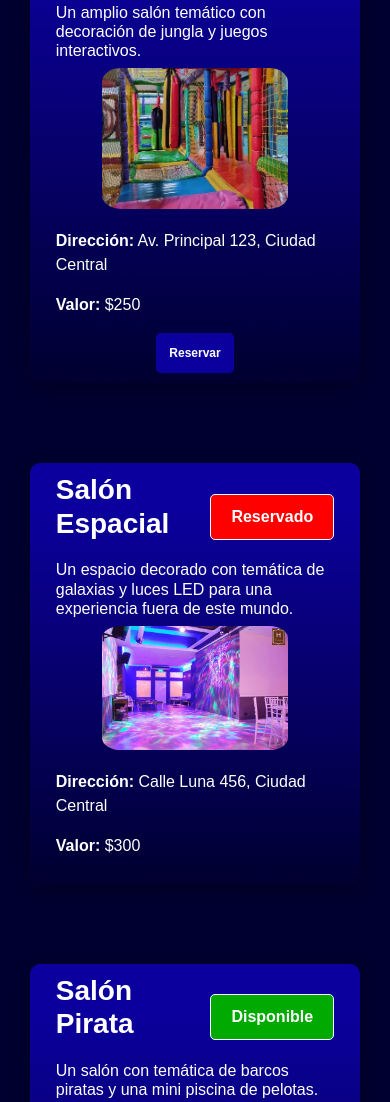
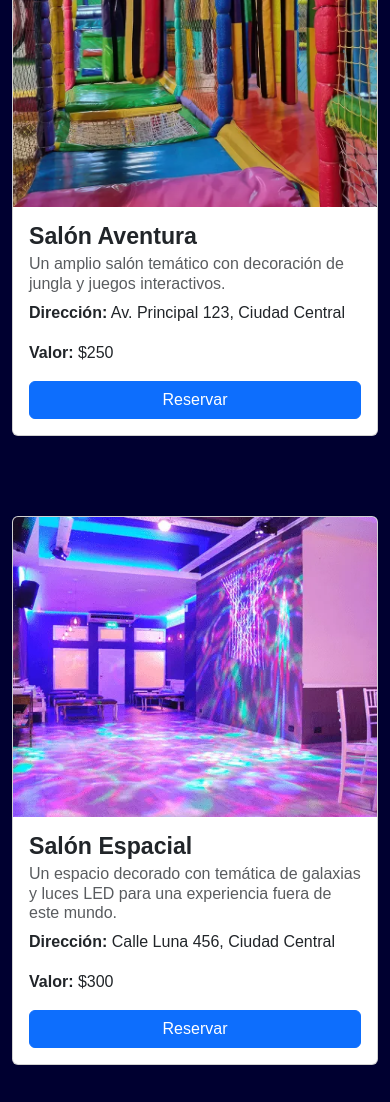
Before and after one commit to Julihumere/trampolin-park, a plain HTML site: page index.html in a window 390 px wide. Shown: the part 1529-2631 px from the top of the page. Drawn offline with nearby package versions, Linux system fonts and the light colour scheme.

Commit message:
Salones con Bootstrap 5

```diff
--- a/index.html
+++ b/index.html
@@ -155,7 +155,6 @@
   const $ = (el) => document.querySelector(el);
   const $$ = (el) => document.querySelectorAll(el);
 
-  // mapear los salones
   const $salones = $(".cards-salones");
 
   fetch("./JSON/salones.json")
@@ -164,39 +163,19 @@
       return res.json();
     })
     .then((salones) => {
-      // Insertar las tarjetas en el DOM
       $salones.innerHTML = salones
         .map(
           (salon) => `
-            <div class="card-salon">
-              <div class="card-salon-header">
-                <h1>${salon.titulo}</h1>
-                <div class="card-salon-status" style="background-color: ${
-                  salon.estado === "Reservado" ? "#ff0000" : "#00aa00"
-                }">
-                  ${
-                    salon.estado === "Reservado"
-                      ? `<span>Reservado</span>`
-                      : `<span>Disponible</span>`
-                  }
+            <div class="col-md-6 col-lg-8 mb-6">
+              <div class="card h-100">
+                <img src="${salon.img}" class="card-img-top" alt="${salon.titulo}">
+                <div class="card-body d-flex flex-column">
+                  <h3 class="card-title"><strong>${salon.titulo}</strong></h5>
+                  <h6 class="card-subtitle mb-2 text-muted">${salon.descripcion}</h6>
+                  <p class="card-text"><strong>Dirección:</strong> ${salon.direccion}</p>
+                  <p class="card-text"><strong>Valor:</strong> $${salon.valor}</p>
+                      <button class="btn btn-primary mt-auto">Reservar</button>
                 </div>
-              </div>
-              <h3>${salon.descripcion}</h3>
-              <div class="card-salon-info">
-                <div class="card-salon-details">
-                  <div class="card-salon-details-info">
-                    <p><strong>Dirección:</strong> ${salon.direccion}</p>
-                    <p><strong>Valor:</strong> $${salon.valor}</p>
-                  </div>
-                    ${
-                      salon.estado === "Reservado"
-                        ? ""
-                        : `<button class="card-button">Reservar</button>`
-                    }
-                </div>
-                    <img src="${salon.img}" alt="${
-            salon.titulo
-          }" class="card-salon-img" />
               </div>
             </div>
           `
--- a/style.css
+++ b/style.css
@@ -290,106 +290,7 @@ body {
   row-gap: 80px;
 }
 
-.card-salon {
-  width: 70%;
-  height: 400px;
-  display: flex;
-  flex-direction: column;
-  justify-content: space-between;
-  align-items: flex-start;
-  align-self: center;
-  background: linear-gradient(to bottom, #0b009e 10%, transparent 100%);
-  backdrop-filter: blur(50px);
-  color: #fff;
-  border-radius: 10px;
-  padding: 20px;
-  box-shadow: 0 4px 20px rgba(0, 0, 0, 0.3);
-}
 
-.card-salon-header {
-  width: 100%;
-  display: flex;
-  justify-content: space-between;
-  align-items: center;
-}
-
-.card-salon-status {
-  display: flex;
-  justify-content: center;
-  align-items: center;
-  border: 1px solid;
-  padding: 10px 20px;
-  border-radius: 5px;
-  font-size: 16px;
-  font-weight: bold;
-  color: #fff;
-}
-
-.card-salon-header > h1 {
-  font-size: 36px;
-  font-weight: bold;
-  color: #fff;
-  margin-bottom: 20px;
-  align-self: center;
-}
-
-.card-salon-info {
-  width: 100%;
-  display: flex;
-  justify-content: space-between;
-  align-items: center;
-  align-self: center;
-}
-
-.card-salon-details {
-  width: 50%;
-  height: 200px;
-  display: flex;
-  flex-direction: column;
-  justify-content: flex-start;
-  align-items: flex-start;
-}
-
-.card-salon-details-info {
-  width: 100%;
-  font-size: 16px;
-  color: #fff;
-  text-align: left;
-  margin-bottom: 50px;
-}
-
-.card-salon-img {
-  width: 200px;
-  height: 200px;
-  border-radius: 10%;
-}
-
-.card-button {
-  align-self: center;
-  width: 100%;
-  height: 40px;
-  display: flex;
-  justify-content: center;
-  align-items: center;
-  background-color: #0b009e;
-  color: #fff;
-  font-size: 16px;
-  font-weight: bold;
-  border-radius: 5px;
-  cursor: pointer;
-  border: none;
-  transition: all 0.3s ease-in-out;
-}
-
-.card-button:hover {
-  background-color: #000071;
-  color: #fff;
-  transform: scale(1.05);
-}
-
-.card-button:active {
-  transform: scale(0.95);
-}
 
 @media screen and (max-width: 1300px) {
   .cards-salones {
@@ -400,70 +301,6 @@ body {
 @media screen and (max-width: 768px) {
   .cards-salones {
     grid-template-columns: 1fr;
-  }
-
-  .card-salon {
-    width: 90%;
-    height: auto;
-    padding: 10px;
-    align-items: center;
-  }
-  .card-salon-header {
-    width: 90%;
-  }
-  .card-salon-header > h1 {
-    font-size: 28px;
-  }
-
-  .card-salon > h3 {
-    width: 90%;
-  }
-
-  .card-salon-info {
-    flex-direction: column-reverse;
-  }
-
-  .card-salon-img {
-    width: 60%;
-    height: auto;
-  }
-
-  .card-salon-details {
-    width: 100%;
-    height: auto;
-    display: flex;
-    flex-direction: column;
-    justify-content: center;
-    align-items: center;
-    margin-top: 20px;
-  }
-
-  .card-salon-details-info {
-    width: 90%;
-    font-size: 1.5rem;
-    margin: 0;
-  }
-
-  .card-button {
-    width: 50%;
-    height: 50px;
-    font-size: 14px;
-  }
-}
-
-@media screen and (max-width: 500px) {
-  .card-salon > h3 {
-    font-size: 1rem;
-  }
-
-  .card-salon-details-info {
-    font-size: 1rem;
-  }
-
-  .card-button {
-    width: 25%;
-    height: 40px;
-    font-size: 12px;
   }
 }
 
@@ -830,3 +667,8 @@ body {
     font-size: 1rem;
   }
 }
+
+.card-img-top {
+  height: 300px; /* o lo que necesites */
+  object-fit: cover;
+}
```
